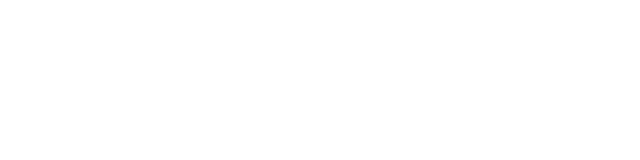
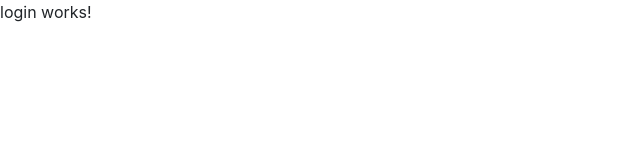
Before and after one commit to mariam-egm/ecommerce-angular, an Angular app: page /login in a window 1280 px wide. Before the commit this address led to /. Shown: the top 160 px of the page, without its empty margins (0-640 px from the left). Built offline with nearby package versions, Linux system fonts and the light colour scheme.

Commit message:
add login component

```diff
--- a/src/app/app-routing.module.ts
+++ b/src/app/app-routing.module.ts
@@ -1,10 +1,12 @@
 import { NgModule } from '@angular/core';
 import { Routes, RouterModule } from '@angular/router';
 import { RegisterComponent } from './components/register/register.component';
+import { LoginComponent } from './components/login/login.component';
 
 
 const routes: Routes = [
-  { path : 'register', component: RegisterComponent}
+  { path : 'register', component: RegisterComponent},
+  { path : 'login', component: LoginComponent}
 ];
 
 @NgModule({
--- a/src/app/app.module.ts
+++ b/src/app/app.module.ts
@@ -8,6 +8,7 @@
 import { RegisterComponent } from './components/register/register.component';
 import { InputComponent } from './components/shared/input/input.component';
 import { SubmitComponent } from './components/shared/submit/submit.component';
+import { LoginComponent } from './components/login/login.component';
 
 @NgModule({
   declarations: [
@@ -15,6 +16,7 @@
     RegisterComponent,
     InputComponent,
     SubmitComponent,
+    LoginComponent,
   ],
   imports: [
     BrowserModule,
--- /dev/null
+++ b/src/app/components/login/login.component.html
@@ -0,0 +1,3 @@
+<p>
+  login works!
+</p>
--- /dev/null
+++ b/src/app/components/login/login.component.ts
@@ -0,0 +1,15 @@
+import { Component, OnInit } from '@angular/core';
+
+@Component({
+  selector: 'app-login',
+  templateUrl: './login.component.html',
+  styleUrls: ['./login.component.scss']
+})
+export class LoginComponent implements OnInit {
+
+  constructor() { }
+
+  ngOnInit() {
+  }
+
+}
```
Also changed, not shown: src/app/components/login/login.component.scss (added), 1 other file (tests, documents, lock files or other folders).
